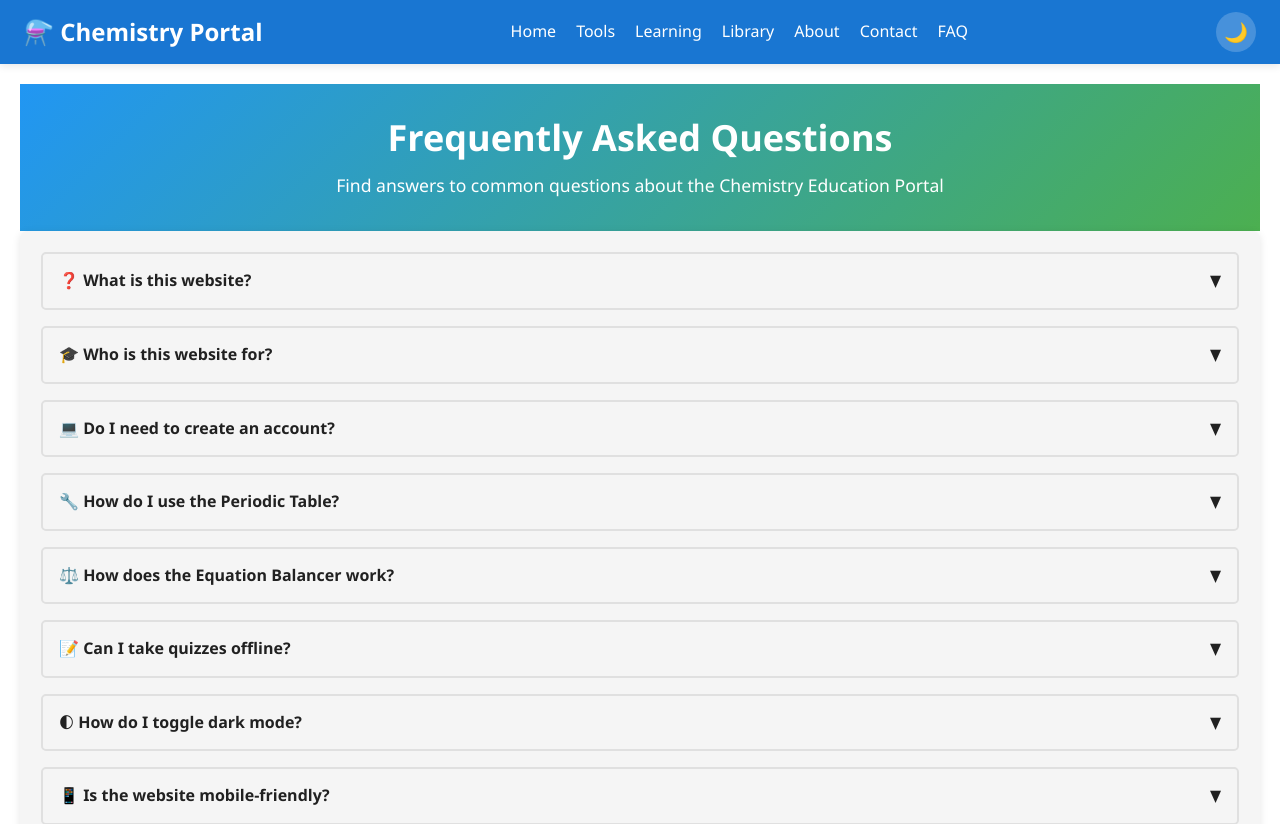
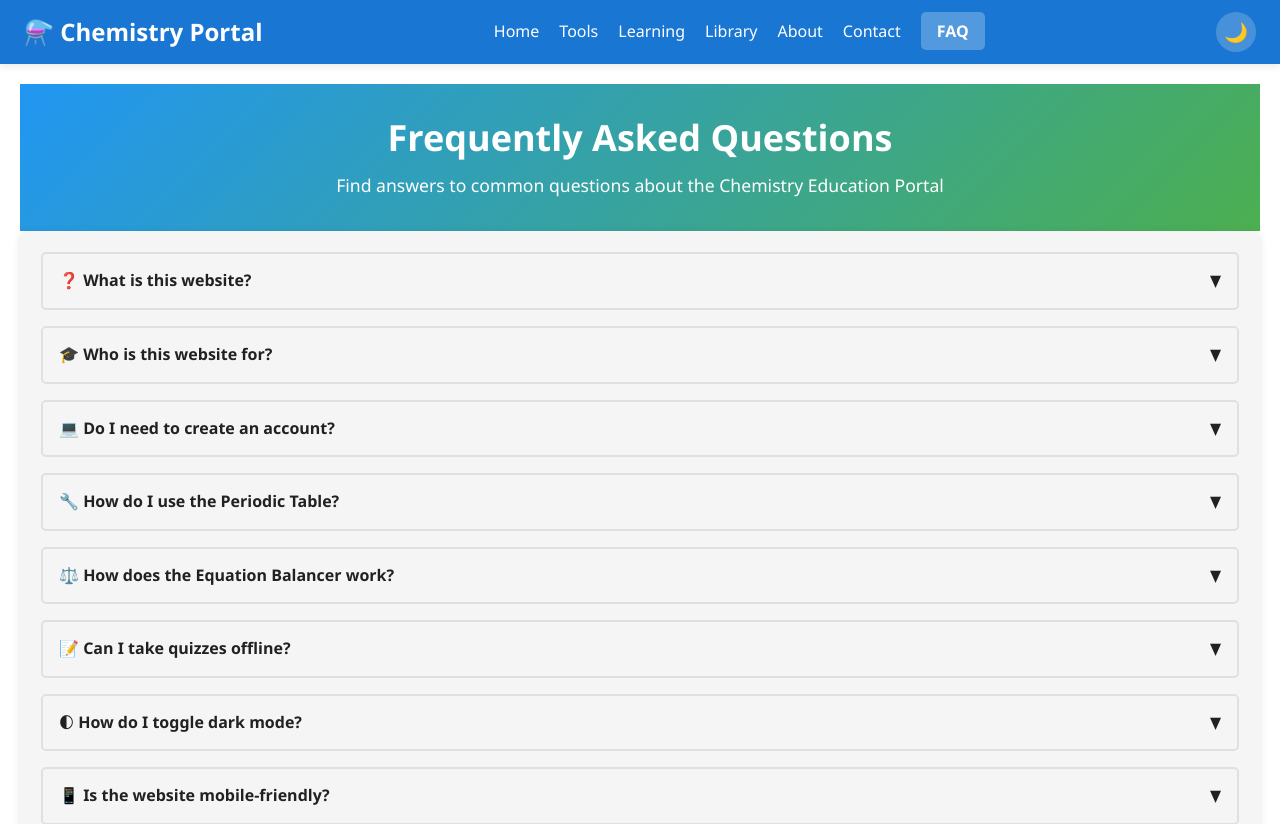
Before and after one commit to Gongchampou/chemsitry, a plain HTML site: page faq.html in a window 1280 px wide. Shown: the top 824 px of the page. Drawn offline with Linux system fonts and the light colour scheme.

Commit message:
second commit

```diff
--- a/css/navigation.css
+++ b/css/navigation.css
@@ -59,6 +59,22 @@
 /* Navigation Link Hover Effect */
 .nav-links a:hover {
     opacity: 0.8;                        /* Slightly transparent on hover */
+}
+
+/* Active Navigation Link - Highlights current page */
+.nav-links a.active {
+    background: rgba(255, 255, 255, 0.25);  /* Light background highlight */
+    padding: 0.5rem 1rem;                    /* Padding for background */
+    border-radius: 5px;                      /* Rounded corners */
+    font-weight: 600;                        /* Bold text */
+    opacity: 1;                              /* Full opacity */
+    transition: all 0.3s;                    /* Smooth transitions */
+}
+
+/* Active link hover - Slightly darker on hover */
+.nav-links a.active:hover {
+    background: rgba(255, 255, 255, 0.35);  /* Darker background on hover */
+    opacity: 1;                              /* Full opacity */
 }
 
 /* Theme Toggle Button
--- a/js/main.js
+++ b/js/main.js
@@ -18,6 +18,103 @@
    This ensures all elements exist before we try to access them.
 */
 document.addEventListener('DOMContentLoaded', function() {
+    /* ========================================
+       ACTIVE NAVIGATION LINK
+       ========================================
+       Highlights the current page link in navigation.
+    */
+
+    // Get current page URL
+    const currentPath = window.location.pathname;
+    const currentPage = currentPath.split('/').pop() || 'index.html';
+    const currentHash = window.location.hash;
+    const currentFullPath = currentPath + currentHash;
+
+    // Check if we're on the home page (index.html or root)
+    const isHomePage = currentPage === '' || currentPage === 'index.html' || currentPath.endsWith('/') || currentPath === '/';
+
+    // Find all navigation links
+    const navLinks = document.querySelectorAll('.nav-links a');
+
+    navLinks.forEach(link => {
+        // Get link href and clean it up
+        let linkHref = link.getAttribute('href');
+        if (!linkHref) return;
+
+        // Remove active class first (will re-add if matches)
+        link.classList.remove('active');
+
+        // Handle links that are just anchors (starting with #)
+        if (linkHref.startsWith('#')) {
+            // Only mark active if we're on home page AND hash matches
+            if (isHomePage && currentHash === linkHref) {
+                link.classList.add('active');
+            }
+            return; // Done processing this link
+        }
+
+        // For links with pages, extract both page and hash
+        let linkPage = '';
+        let linkHash = '';
+
+        // Split href into page and hash parts
+        if (linkHref.includes('#')) {
+            const parts = linkHref.split('#');
+            linkPage = parts[0];
+            linkHash = '#' + parts[1];
+        } else {
+            linkPage = linkHref;
+        }
+
+        // Normalize link page - extract just the filename
+        if (linkPage.includes('/')) {
+            linkPage = linkPage.split('/').pop();
+        }
+
+        // Handle relative paths (../)
+        if (linkHref.includes('../')) {
+            try {
+                // Resolve relative path properly
+                const baseUrl = window.location.origin + currentPath.substring(0, currentPath.lastIndexOf('/')) + '/';
+                const resolvedUrl = new URL(linkHref, baseUrl);
+                linkPage = resolvedUrl.pathname.split('/').pop();
+            } catch (e) {
+                // Fallback: simple string replacement
+                linkPage = linkHref.replace(/\.\.\//g, '').split('/').pop().split('#')[0];
+            }
+        }
+
+        // Normalize page names (empty or index variations = 'index.html')
+        if (!linkPage || linkPage === '' || linkPage === 'index.html') {
+            linkPage = 'index.html';
+        }
+
+        // Normalize current page
+        const normalizedCurrentPage = (!currentPage || currentPage === '' || currentPage === 'index.html') ? 'index.html' : currentPage;
+
+        // Check if this link matches the current page
+        if (linkPage === normalizedCurrentPage) {
+            // If link has a hash (like index.html#tools)
+            if (linkHash) {
+                // Mark active only if hash matches
+                if (currentHash === linkHash && isHomePage) {
+                    link.classList.add('active');
+                }
+            } else {
+                // Link without hash (regular page link)
+                if (linkPage === 'index.html') {
+                    // Home link: active if on home page AND no hash
+                    if (isHomePage && !currentHash) {
+                        link.classList.add('active');
+                    }
+                } else {
+                    // Other pages: active if page matches
+                    link.classList.add('active');
+                }
+            }
+        }
+    });
+
     /* ========================================
        THEME TOGGLE FUNCTIONALITY
        ========================================
```
